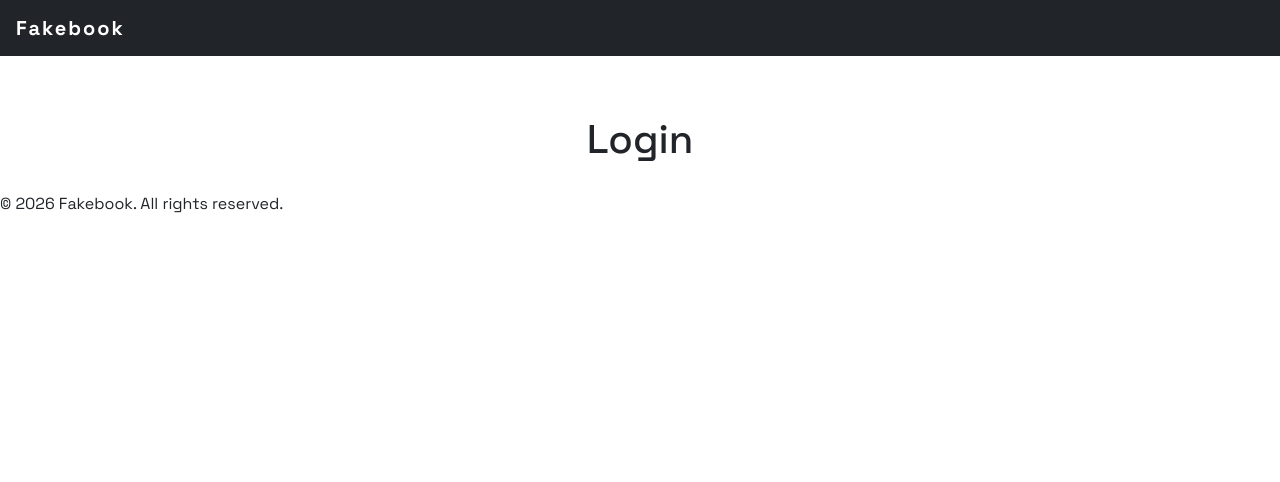
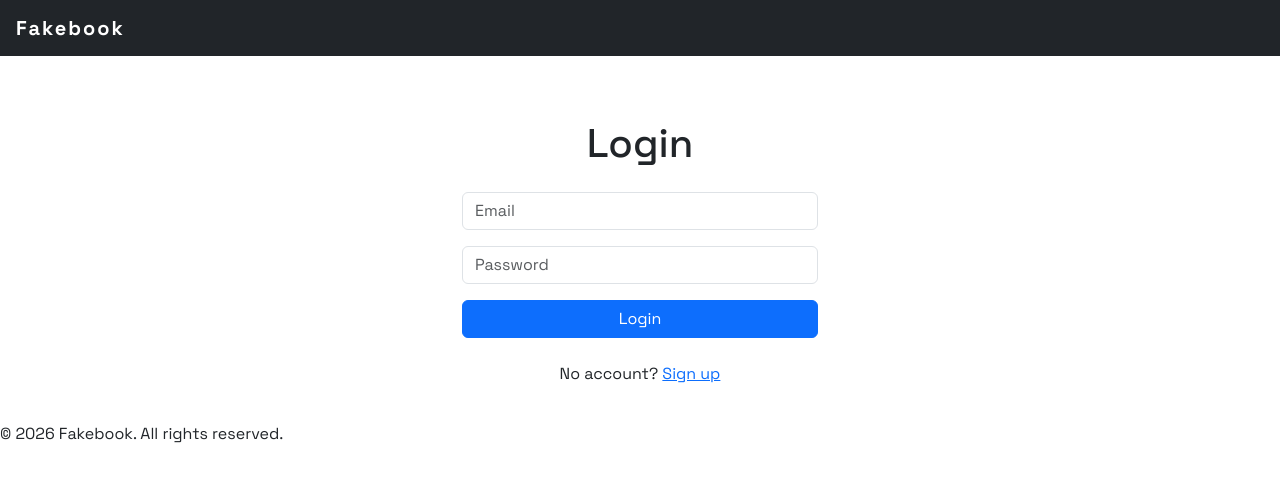
Before and after one commit to johnbords/learn-front-end, a React (Vite) app in the folder fakebook-frontend/: page /login in a window 1280 px wide. Shown: the top 482 px of the page. Built offline with nearby package versions, Linux system fonts and the light colour scheme.

Commit message:
Week 3: Implement Input fields, Login button, and signup link

```diff
--- a/fakebook-frontend/src/Login.jsx
+++ b/fakebook-frontend/src/Login.jsx
@@ -1,10 +1,50 @@
+import { useState } from 'react';
 import { Link } from 'react-router-dom';
 
 function Login() {
+    const [email, setEmail] = useState('');
+    const [password, setPassword] = useState('');
+
+    function handleSubmit(event) {
+        event.preventDefault();
+        // DELETE THIS BEFORE DEPLOYING
+        console.log('Login: ', email, password);
+    }
+
     return (
-        <div className="pt-5 mt-5 text-center">
-            <h1>Login</h1>
-        </div>
+        <main className="container" style={{ paddingTop: "100px" }}>
+            <div className="row justify-content-center">
+                <div className="col-11 col-sm-8 col-md-6 col-lg-4">
+                    <h1 className="text-center mb-4">Login</h1>
+
+                    <form onSubmit={handleSubmit}>
+                        <input
+                            className="form-control mb-3"
+                            type="email"
+                            placeholder="Email"
+                            value={email}
+                            onChange={(event) => setEmail(event.target.value)}
+                        />
+
+                        <input
+                            className="form-control mb-3"
+                            type="password"
+                            placeholder="Password"
+                            value={password}
+                            onChange={(event) => setPassword(event.target.value)}
+                        />
+
+                        <button className="btn btn-primary w-100" type="submit">
+                            Login
+                        </button>
+                    </form>
+
+                    <p className="text-center mt-4">
+                        No account? <Link to="/signup">Sign up</Link>
+                    </p>
+                </div>
+            </div>
+        </main>
     );
 }
 
```
